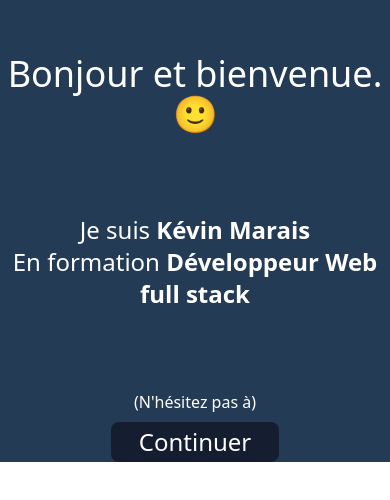
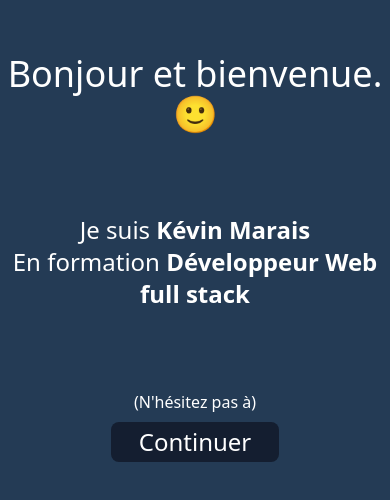
Before and after one commit to KvnMrs/Portfolio-ReactJs, a React (Create React App) app: page / in a window 390 px wide. Shown: the part 106-606 px from the top of the page. Built offline with nearby package versions, Linux system fonts and the light colour scheme.

Commit message:
style : correction responsive app (bande blanche retirée)

```diff
--- a/src/App.js
+++ b/src/App.js
@@ -12,7 +12,7 @@ import BarNav from "./components/communs/BarNav";
 function App() {
   return (
     <>
-      <div className="bg-light_blue flex w-screen h-full md:h-screen">
+      <div className="bg-light_blue flex w-screen h-full min-h-screen">
         {/* Barre Nav */}
         <BarNav />
         {/* Routes */}
```
